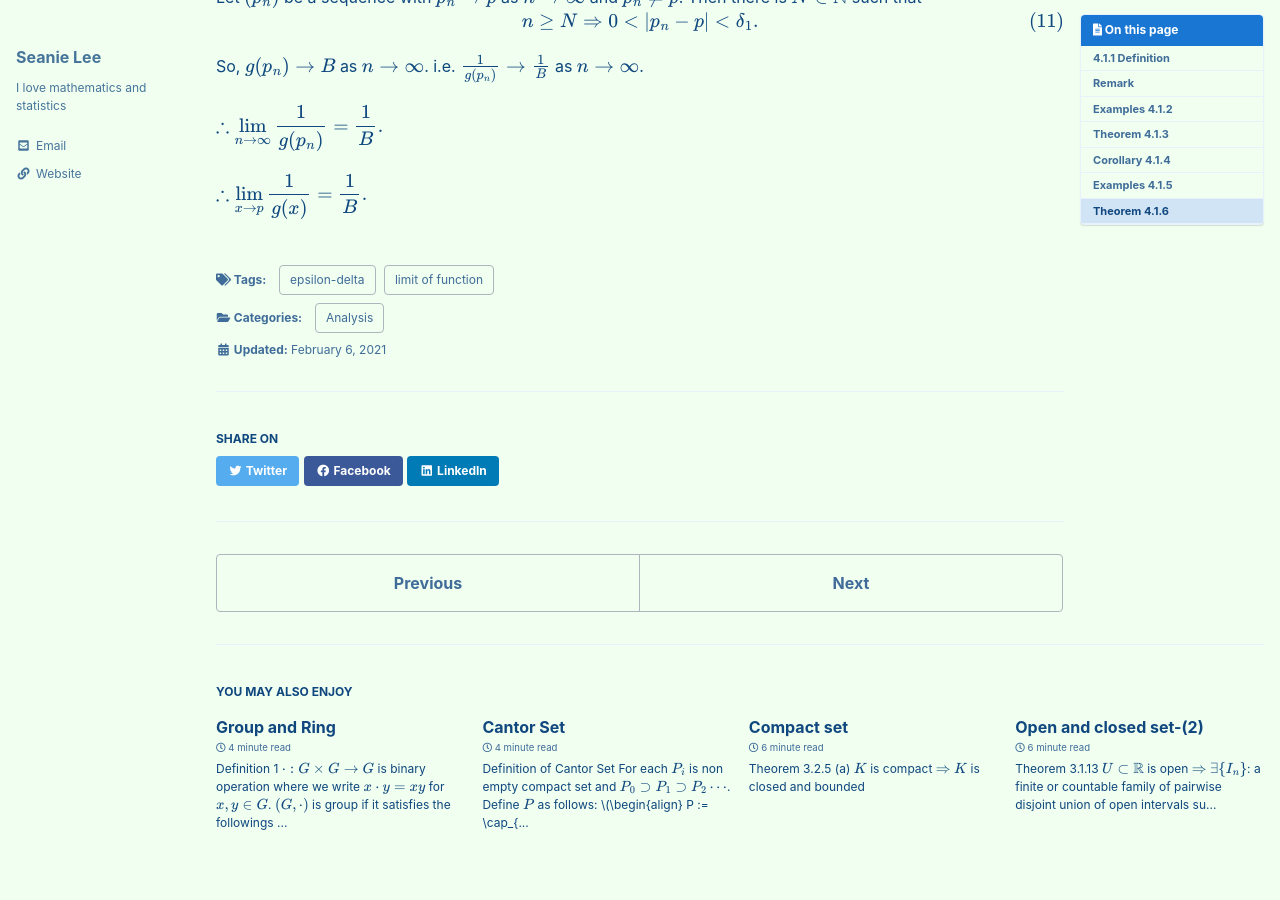
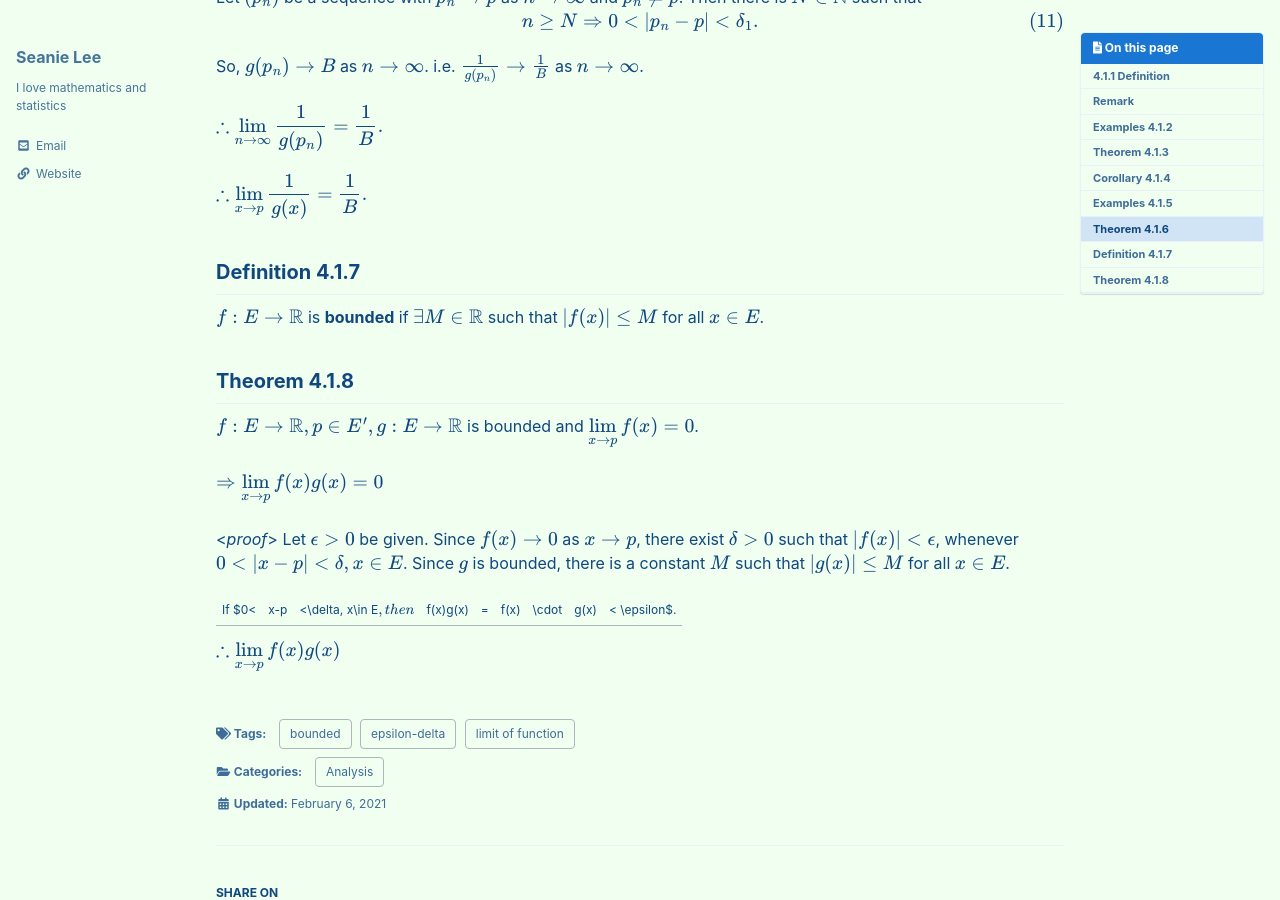
Before and after one commit to seanie12/blog, a Jekyll site: the page built from _posts/2021-02-06-Limit-of-function.md, in a window 1280 px wide and 900 px high, scrolled down 3560 px. Built offline with Jekyll 4.4.1, drawn with Linux system fonts in a browser that asks for light colours; cached includes are drawn as plain includes; formulas are drawn with MathJax 3.

Commit message:
Update 2021-02-06-Limit-of-function.md

```diff
--- a/_posts/2021-02-06-Limit-of-function.md
+++ b/_posts/2021-02-06-Limit-of-function.md
@@ -7,6 +7,7 @@ categories:
 tags:
   - limit of function
   - epsilon-delta
+  - bounded
 
 
 
@@ -222,3 +223,19 @@ So, $g(p_n)\to B$ as $n\to \infty$. i.e. $\frac{1}{g(p_n)} \to \frac{1}{B}$ as $
 $\therefore \displaystyle{\lim_{n\to\infty}\frac{1}{g(p_n)}=\frac{1}{B}}.$
 
 $\therefore \displaystyle{\lim_{x\to p}\frac{1}{g(x)}=\frac{1}{B}}.$
+
+
+## Definition 4.1.7
+$f:E\to \mathbb{R}$ is **bounded** if $\exists M\in \mathbb{R}$ such that $|f(x)| \leq M$ for all $x\in E$.
+
+## Theorem 4.1.8
+$f:E\to\mathbb{R}, p\in E^\prime, g:E\to\mathbb{R}$ is bounded and $\displaystyle{\lim_{x\to p}f(x)} = 0$.
+
+$\Rightarrow \displaystyle{\lim_{x\to p}f(x)g(x)} = 0$
+
+<*proof*>
+Let $\epsilon >0$ be given. Since $f(x)\to 0$ as $x\to p$, there exist $\delta >0$ such that $|f(x)|<\epsilon$, whenever $0<|x-p|<\delta, x\in E$. Since $g$ is bounded, there is a constant $M$ such that $|g(x)|\leq M$ for all $x\in E$.
+
+If $0<|x-p|<\delta, x\in E$, then $|f(x)g(x)| = |f(x)|\cdot |g(x)| < \epsilon$.
+
+$\therefore \displaystyle{\lim_{x\to p}f(x)g(x)}$
```
